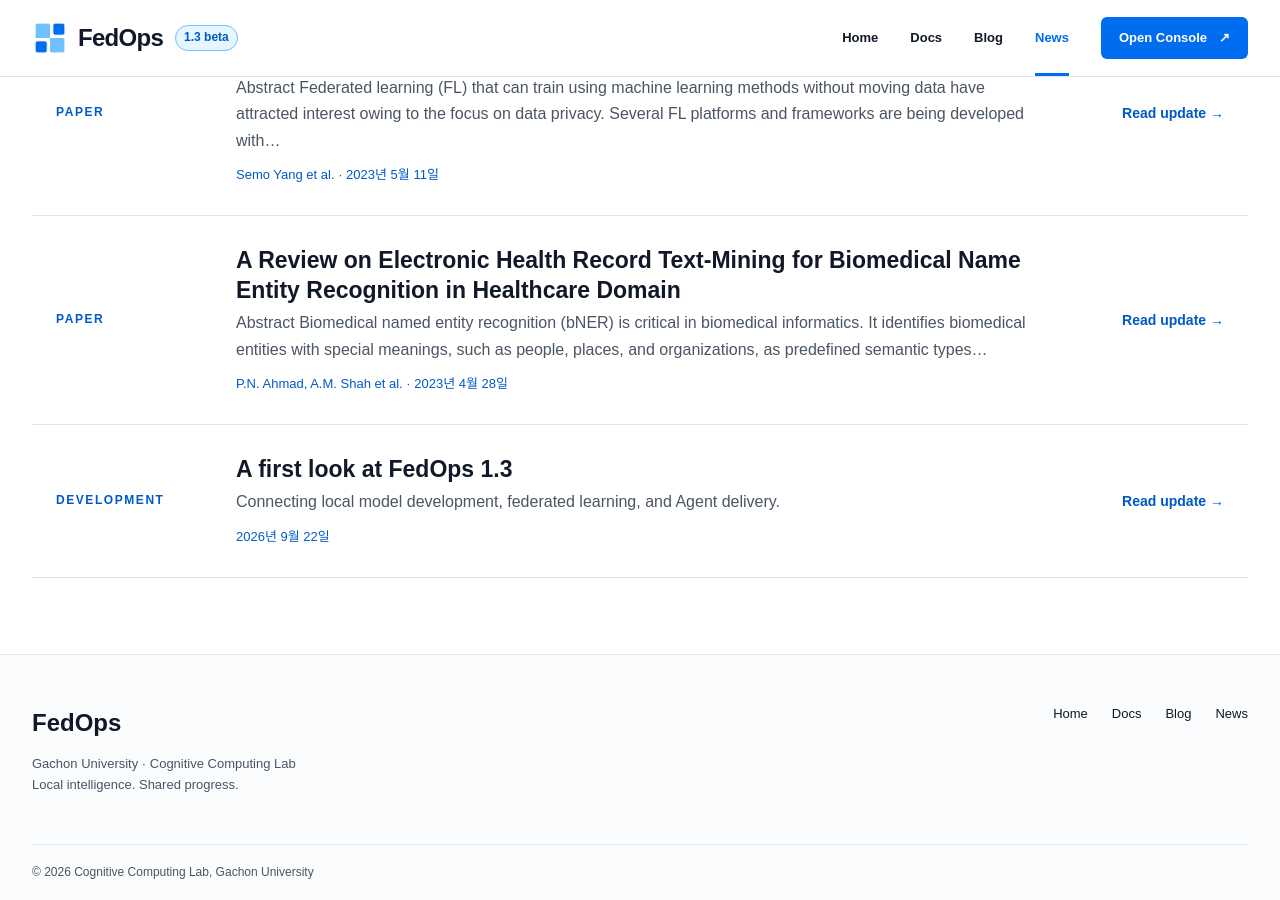
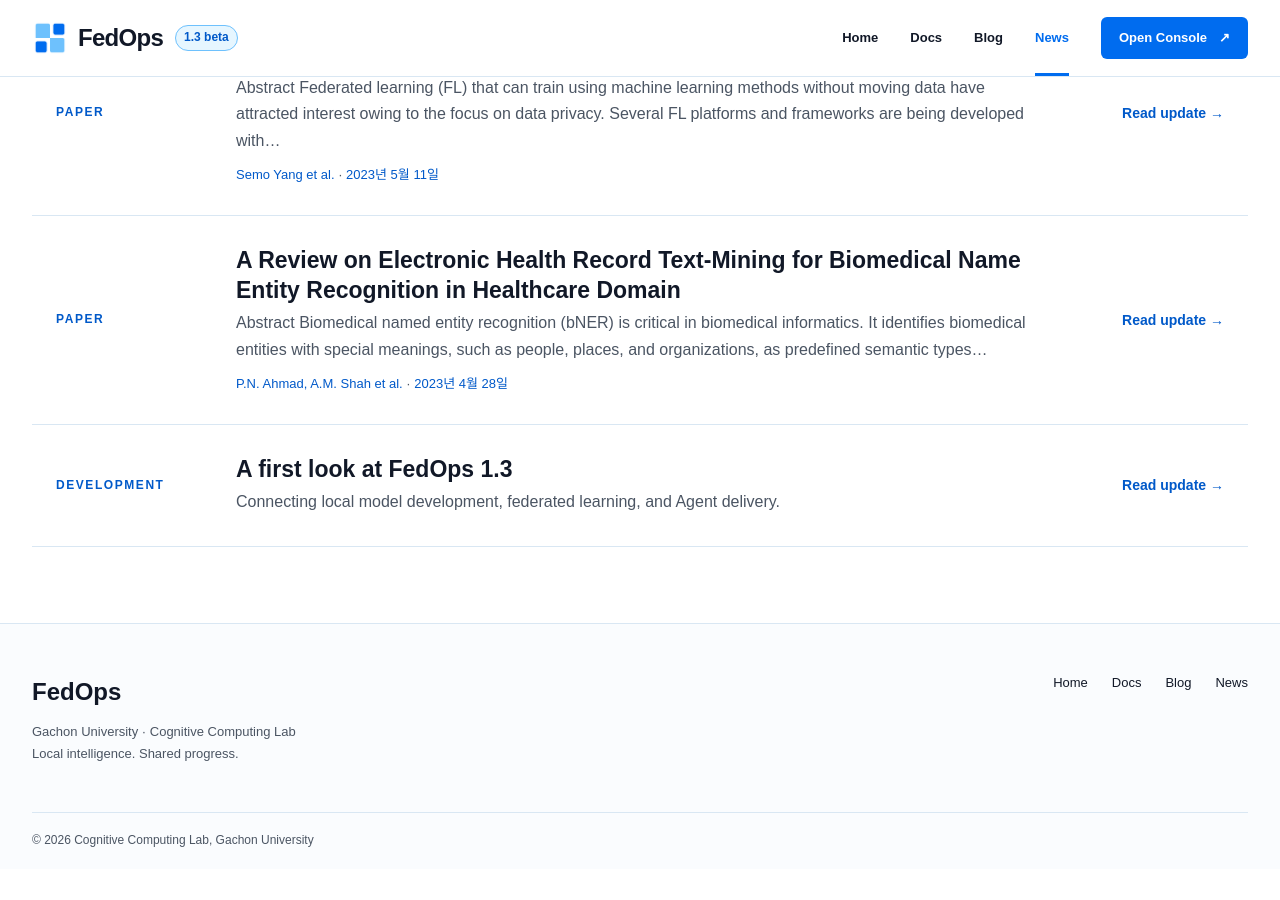
Before and after one commit to gachon-CCLab/fedops-publications, a Jekyll site: the page built from news/index.html, in a window 1280 px wide and 900 px high, scrolled down 2776 px. Built offline with Jekyll 4.4.1, drawn with Linux system fonts in a browser that asks for light colours; after the commit the page ends 3645 px from its top, so only the background shows below that.

```diff
--- a/news/index.html
+++ b/news/index.html
@@ -18,11 +18,10 @@ section: news
       <span class="post-copy">
         <strong>{{ post.title | escape }}</strong>
         <span>{{ post.summary | escape }}</span>
-        {% if post.author or post.date %}
+        {% if post.author or post.original_date or post.show_date %}
           <span class="post-meta">
-            {% if post.author %}{{ post.author | escape }}{% endif %}
-            {% if post.author and post.date %}<span aria-hidden="true"> · </span>{% endif %}
-            {% if post.date %}<time datetime="{{ post.date | date: '%Y-%m-%d' }}">{{ post.date | date: '%Y년 %-m월 %-d일' }}</time>{% endif %}
+            {% if post.author %}{{ post.author | escape }}{% if post.original_date or post.show_date %}<span aria-hidden="true"> · </span>{% endif %}{% endif %}
+            {% if post.original_date or post.show_date %}<time datetime="{{ post.date | date: '%Y-%m-%d' }}">{{ post.date | date: '%Y년 %-m월 %-d일' }}</time>{% endif %}
           </span>
         {% endif %}
       </span>
```
Also changed, not shown: _layouts/article.html (+3 -4 lines), _news/69082ae58ada768c588ddf11.md (+1 -1 lines), README.md.
